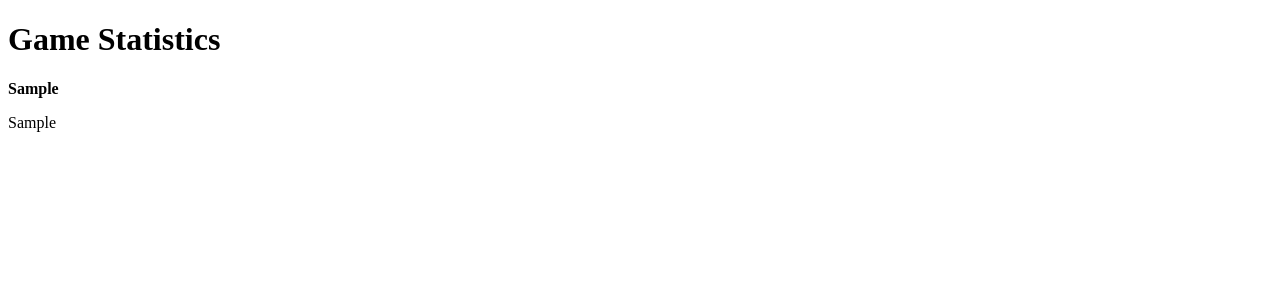
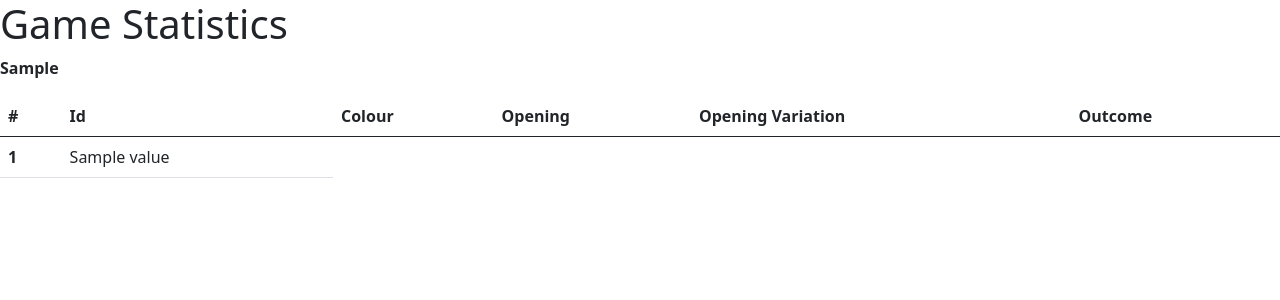
Before and after one commit to keone3/Chess_Lookup, a Flask app: template templates/game_stats.html in a window 1280 px wide. Shown: the top 300 px of the page. Run offline with Flask 2, Linux system fonts and the light colour scheme; the template is opened without the code that fills it: most values are stand-ins (such as "Sample title", 1, 10 or a date in 2020).

Commit message:
dded getGameDict to Game.py, Changed gameInfo in FlaskTest.py to a list of dicts instead of a list of strings, Formatted game_stats.html to display individual match information in a table using Bootstrap and Jinja2

```diff
--- a/AnalysisAlgorithms.py
+++ b/AnalysisAlgorithms.py
@@ -33,7 +33,7 @@
     for opening in tempList:
         if (opening.getCount() > mostPlayed.getCount()):
             mostPlayed = opening
-    return('This users favourive opening is ' + mostPlayed.getName() + '. They have played it ' + str(mostPlayed.getCount()) + ' times.\n')
+    return('This users favourive opening is the ' + mostPlayed.getName() + '. They have played it ' + str(mostPlayed.getCount()) + ' times.\n')
 
 
 # prints the most common response a player has to a specified first move
--- a/FlaskTest.py
+++ b/FlaskTest.py
@@ -34,9 +34,10 @@
     test = LichessProject(username, numGames)
     mostCommonOpening = AnalysisAlgorithms.findMostPlayedOpening(test.gameDatabase)
 
+    # gameInfo is a list of dicts
     gameInfo = []
     for i in range(len(test.refinedGameList)):
-        gameInfo.append(str(test.refinedGameList[i]))
+        gameInfo.append((test.refinedGameList[i].getGameDict()))
 
     return render_template('game_stats.html', mostCommonOpening=mostCommonOpening, gameInfo=gameInfo)
 
--- a/Game.py
+++ b/Game.py
@@ -56,3 +56,7 @@
 
     def __str__(self):
         return 'ID: ' + self.gameID + ' Colour: ' + self.colour + ' Opening: ' + self.openingGeneral + ' Specific: ' + self.openingSpecific + ' Outcome: ' + self.outcome
+
+    # Return dict of game info
+    def getGameDict(self):
+        return dict(id=self.gameID, colour=self.colour, opening=self.openingGeneral, specific=self.openingSpecific, outcome=self.outcome)
--- a/templates/game_stats.html
+++ b/templates/game_stats.html
@@ -2,14 +2,39 @@
 <html>
 
 <head>
+    <link href="https://cdn.jsdelivr.net/npm/bootstrap@5.0.0-beta2/dist/css/bootstrap.min.css" rel="stylesheet" integrity="sha384-BmbxuPwQa2lc/FVzBcNJ7UAyJxM6wuqIj61tLrc4wSX0szH/Ev+nYRRuWlolflfl" crossorigin="anonymous">
     <title>Game Statistics</title>
 </head>
 
 <body>
     <h1>Game Statistics</h1>
     <p><b>{{mostCommonOpening}}</b></p>
-    {% for x in gameInfo %}
-        <p>{{x}}</p>
-    {% endfor %}
+
+    <table class="table">
+        <thead>
+            <tr>
+                <th scope="col">#</th>
+                <th scope="col">Id</th>
+                <th scope="col">Colour</th>
+                <th scope="col">Opening</th>
+                <th scope="col">Opening Variation</th>
+                <th scope="col">Outcome</th>
+            </tr>
+        </thead>
+        <tbody>
+
+            {% for dict_item in gameInfo %}
+                <tr>
+                <th scope="row">{{loop.index}}</th>
+                {% for key, value in dict_item.items() %}
+                    <td>{{value}}</td>
+                {% endfor %}
+                </tr>
+            {% endfor %}
+
+        </tbody>
+    </table>
+
+    <script src="https://cdn.jsdelivr.net/npm/bootstrap@5.0.0-beta2/dist/js/bootstrap.bundle.min.js" integrity="sha384-b5kHyXgcpbZJO/tY9Ul7kGkf1S0CWuKcCD38l8YkeH8z8QjE0GmW1gYU5S9FOnJ0" crossorigin="anonymous"></script>
 </body>
 </html>
```
